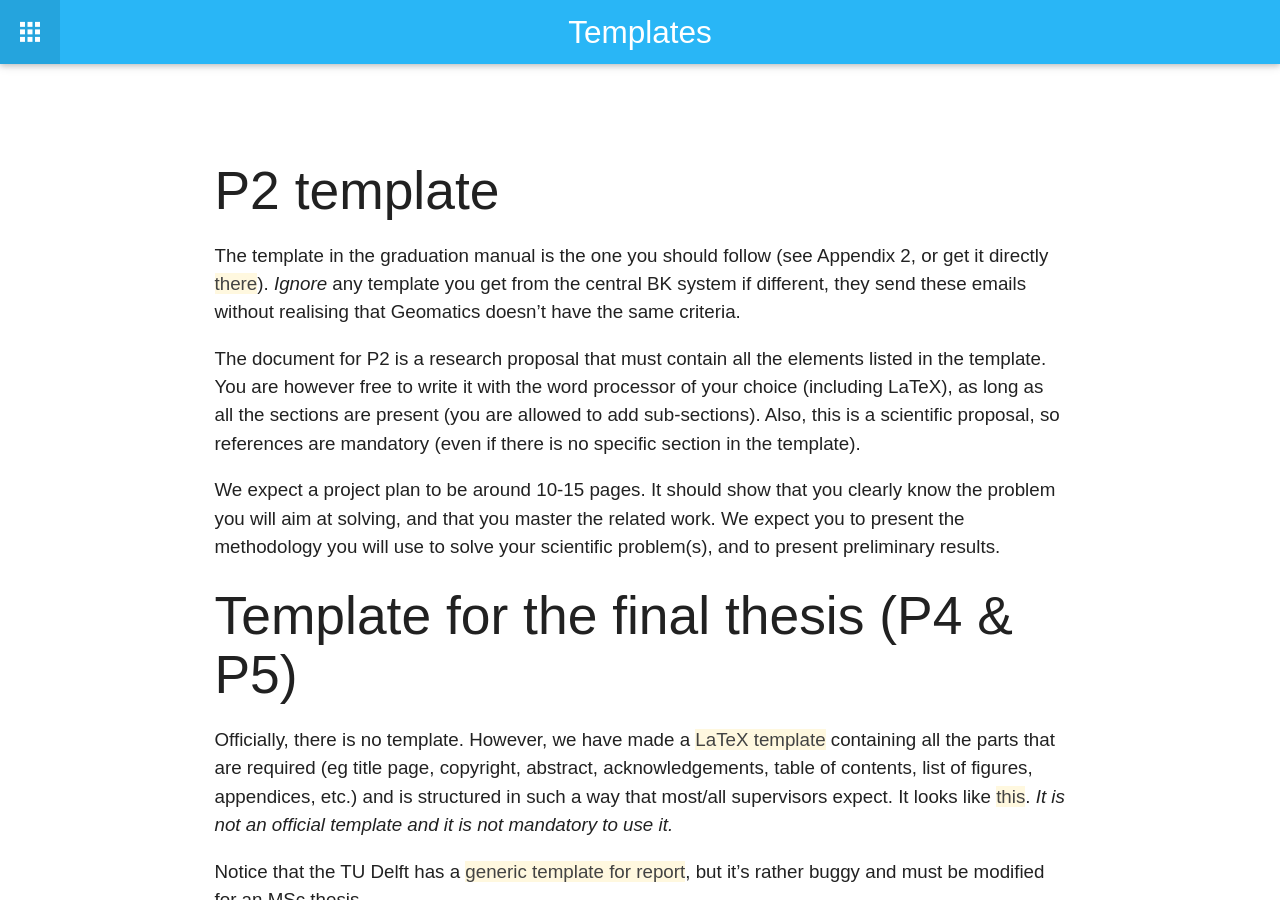
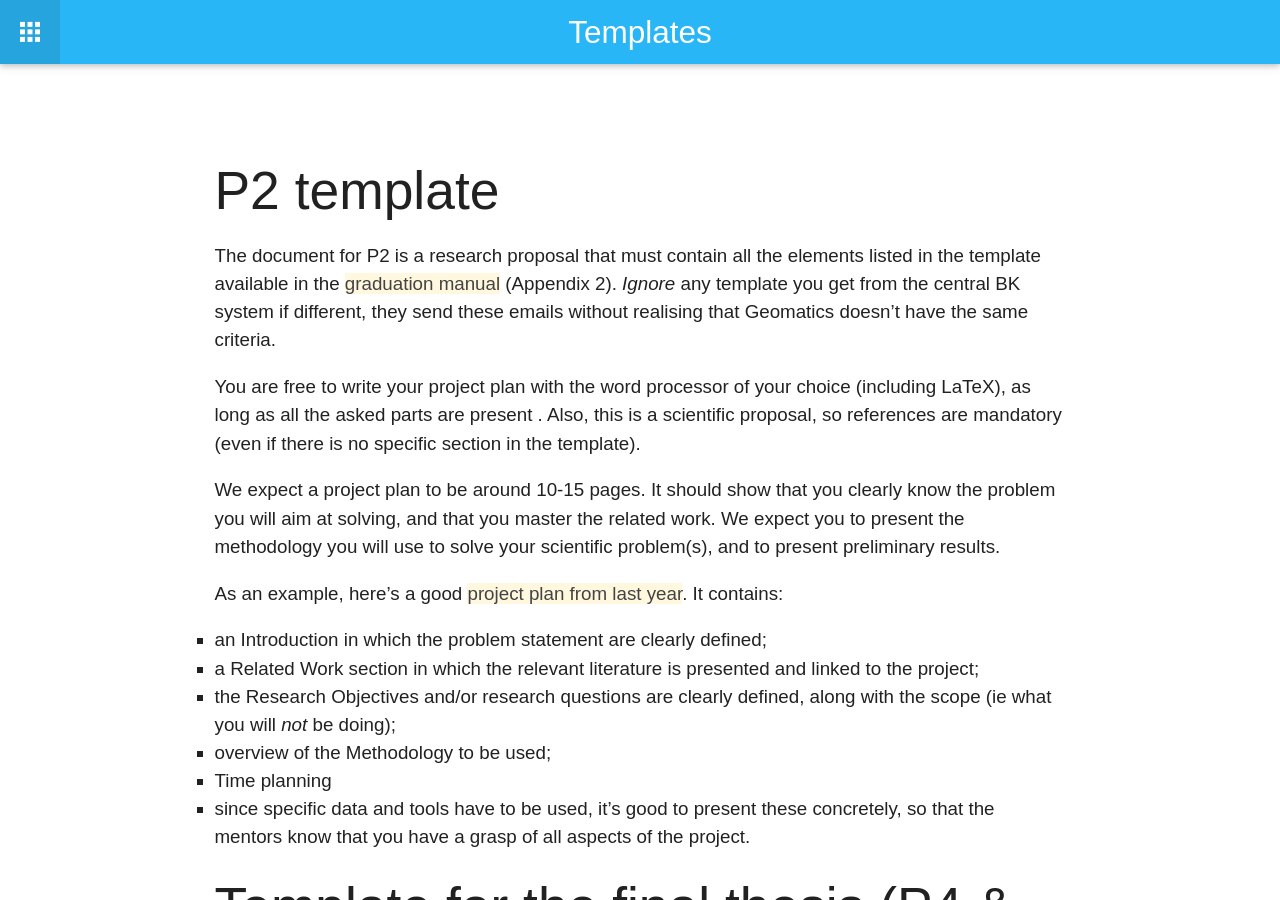
Before and after one commit to tudelft3d/geo2020, a Jekyll site: the page built from templates/index.md, in a window 1280 px wide and 900 px high. Built offline with Jekyll 4.4.1, drawn with Linux system fonts in a browser that asks for light colours; nearby versions of some CDN libraries.

Commit message:
P1: more details

```diff
--- a/templates/index.md
+++ b/templates/index.md
@@ -6,16 +6,25 @@ permalink: /templates/
 
 ## P2 template
 
-The template in the graduation manual is the one you should follow (see Appendix 2, or get it directly [there](http://studenten.tudelft.nl/fileadmin/Files/studentenportal/os/BKspecifiek/Graduation_Plan_Template_Geomatics.docx)).
+The document for P2 is a research proposal that must contain all the elements listed in the template available in the [graduation manual]({{ "/rules/" | prepend: site.baseurl }}) (Appendix 2).
 *Ignore* any template you get from the central BK system if different, they send these emails without realising that Geomatics doesn't have the same criteria.
 
-The document for P2 is a research proposal that must contain all the elements listed in the template.
-You are however free to write it with the word processor of your choice (including LaTeX), as long as all the sections are present (you are allowed to add sub-sections).
+You are free to write your project plan with the word processor of your choice (including LaTeX), as long as all the asked parts are present .
 Also, this is a scientific proposal, so references are mandatory (even if there is no specific section in the template).
 
 We expect a project plan to be around 10-15 pages.
 It should show that you clearly know the problem you will aim at solving, and that you master the related work.
 We expect you to present the methodology you will use to solve your scientific problem(s), and to present preliminary results.
+
+As an example, here's a good [project plan from last year]({{ "/pdfs/example_gradplan_mulder.pdf" | prepend: site.baseurl }}).
+It contains:
+
+  - an Introduction in which the problem statement are clearly defined;
+  - a Related Work section in which the relevant literature is presented and linked to the project;
+  - the Research Objectives and/or research questions are clearly defined, along with the scope (ie what you will *not* be doing);
+  - overview of the Methodology to be used;
+  - Time planning
+  - since specific data and tools have to be used, it's good to present these concretely, so that the mentors know that you have a grasp of all aspects of the project.
 
 <!-- For the system, you need to write a *short version* (1-2 sentences per point) so that these details can be uploaded and be accessible by the chair person of your P2/P4/P5. -->
 <!-- Do not upload the full project plan, this one is only for your mentors. -->
```
Also changed, not shown: rules/index.md (+2 -2 lines), 1 other file.
